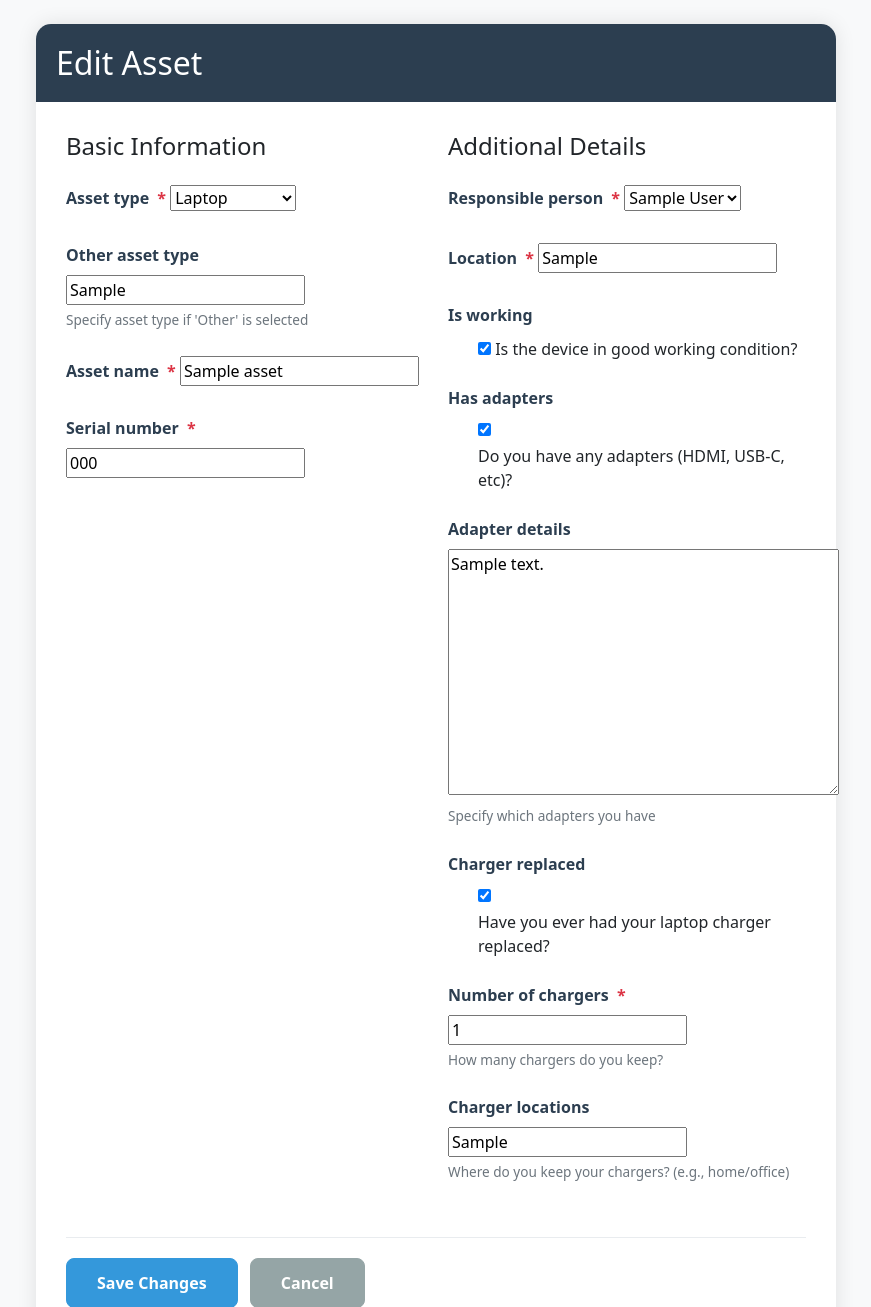
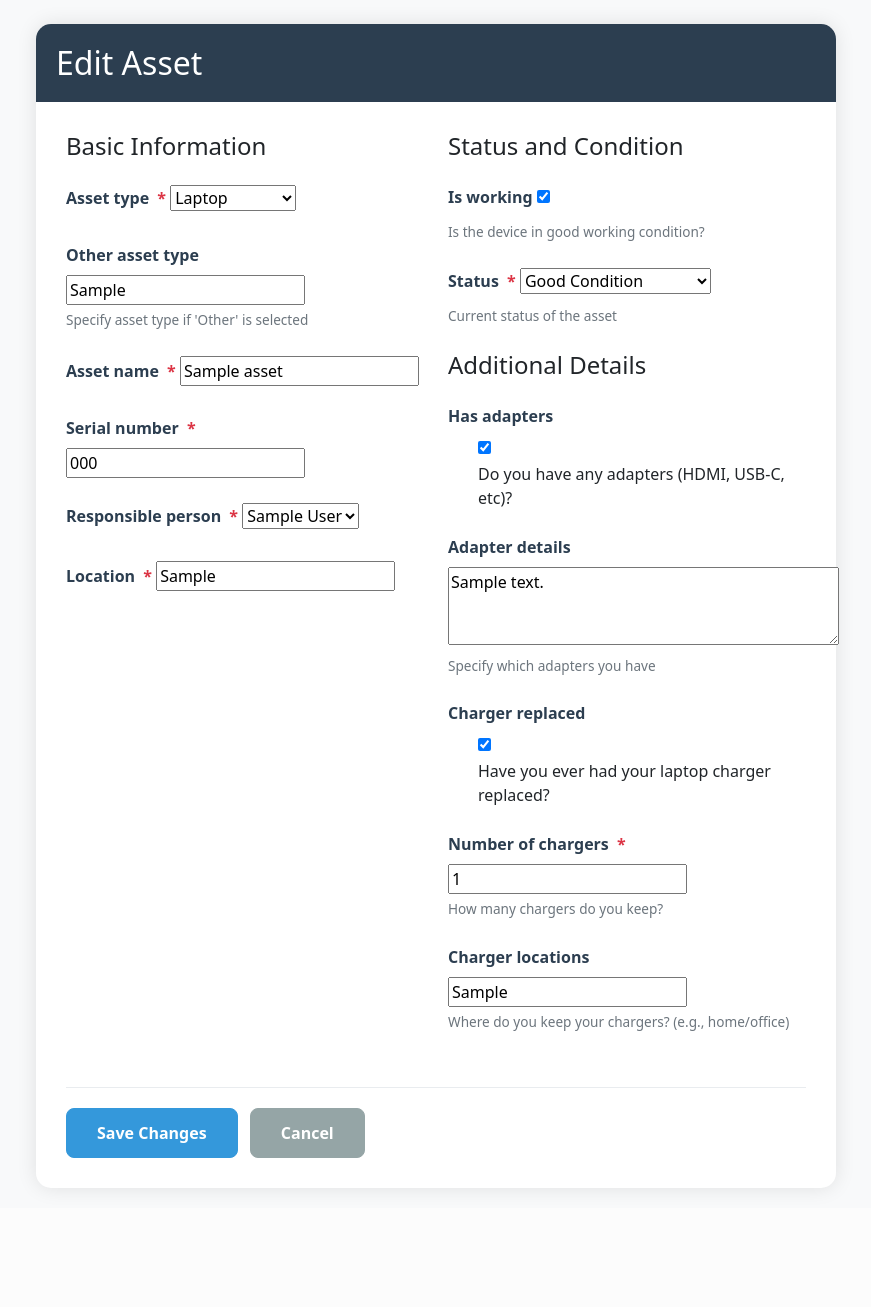
Before and after one commit to joanico/asset-management-system, a Django app: page /asset/1/edit/ in a window 1280 px wide. Shown: the part 56-1363 px from the top of the page, without its empty margins (204-1075 px from the left). After the commit the page ends 1248 px from the top, so only its background shows below. Run offline with Django 3.2, Linux system fonts and the light colour scheme; tables that the repository leaves empty hold one stand-in row (values such as "Sample post").

Commit message:
update status field

```diff
--- a/asset_app/forms.py
+++ b/asset_app/forms.py
@@ -20,16 +20,26 @@ class AssetForm(forms.ModelForm):
         model = Asset
         fields = [
             'asset_type', 'other_asset_type', 'asset_name', 'serial_number',
-            'responsible_person', 'location', 'is_working', 'has_adapters',
-            'adapter_details', 'charger_replaced', 'number_of_chargers',
-            'charger_locations'
+            'responsible_person', 'location', 'is_working', 'status',
+            'condition_details', 'has_adapters', 'adapter_details',
+            'charger_replaced', 'number_of_chargers', 'charger_locations'
         ]
+        widgets = {
+            'condition_details': forms.Textarea(attrs={'rows': 3}),
+            'adapter_details': forms.Textarea(attrs={'rows': 3}),
+        }
 
     def clean(self):
         cleaned_data = super().clean()
         asset_type = cleaned_data.get('asset_type')
         other_asset_type = cleaned_data.get('other_asset_type')
+        status = cleaned_data.get('status')
+        condition_details = cleaned_data.get('condition_details')
 
         if asset_type == 'OTHER' and not other_asset_type:
             raise forms.ValidationError("Please specify the other asset type.")
+
+        if status == 'POOR' and not condition_details:
+            raise forms.ValidationError("Please provide details about the asset's condition when status is 'Not in Good Condition'.")
+
         return cleaned_data
--- a/asset_app/models.py
+++ b/asset_app/models.py
@@ -17,6 +17,13 @@ ASSET_TYPE_CHOICES = [
     ('MONITOR', 'Monitor'),
     ('MOBILE', 'Mobile Phone'),
     ('OTHER', 'Other'),
+]
+
+# Asset status choices
+ASSET_STATUS_CHOICES = [
+    ('GOOD', 'Good Condition'),
+    ('MAINTENANCE', 'Under Maintenance'),
+    ('POOR', 'Not in Good Condition'),
 ]
 
 class Employee(models.Model):
@@ -72,6 +79,17 @@ class Asset(models.Model):
         default=True,
         help_text="Is the device in good working condition?"
     )
+    status = models.CharField(
+        max_length=20,
+        choices=ASSET_STATUS_CHOICES,
+        default='GOOD',
+        help_text="Current status of the asset"
+    )
+    condition_details = models.TextField(
+        blank=True,
+        null=True,
+        help_text="Additional details about the asset's condition (required if status is 'Not in Good Condition')"
+    )
 
     # Additional Information
     has_adapters = models.BooleanField(
@@ -100,5 +118,20 @@ class Asset(models.Model):
     created_at = models.DateTimeField(auto_now_add=True)
     updated_at = models.DateTimeField(auto_now=True)
 
+    def clean(self):
+        super().clean()
+        if self.status == 'POOR' and not self.condition_details:
+            raise ValidationError({
+                'condition_details': 'Condition details are required when status is "Not in Good Condition"'
+            })
+        if self.asset_type == 'OTHER' and not self.other_asset_type:
+            raise ValidationError({
+                'other_asset_type': 'Other asset type must be specified when asset type is set to Other'
+            })
+
+    def save(self, *args, **kwargs):
+        self.full_clean()
+        super().save(*args, **kwargs)
+
     def __str__(self):
         return f"{self.get_asset_type_display()} - {self.asset_name} ({self.serial_number})"
--- a/asset_app/templates/asset_app/asset_form.html
+++ b/asset_app/templates/asset_app/asset_form.html
@@ -13,7 +13,7 @@
                 <div class="col-md-6">
                     <h4 class="mb-4">Basic Information</h4>
                     {% for field in form %}
-                        {% if forloop.counter <= 4 %}
+                        {% if forloop.counter <= 6 %}
                             <div class="form-group">
                                 <label for="{{ field.id_for_label }}" class="form-label {% if field.field.required %}required-field{% endif %}">
                                     {{ field.label }}
@@ -37,9 +37,33 @@
                 </div>
 
                 <div class="col-md-6">
-                    <h4 class="mb-4">Additional Details</h4>
+                    <h4 class="mb-4">Status and Condition</h4>
                     {% for field in form %}
-                        {% if forloop.counter > 4 %}
+                        {% if forloop.counter > 6 and forloop.counter <= 8 %}
+                            <div class="form-group">
+                                <label for="{{ field.id_for_label }}" class="form-label {% if field.field.required %}required-field{% endif %}">
+                                    {{ field.label }}
+                                </label>
+
+                                {% if field.errors %}
+                                <div class="errorlist">
+                                    {% for error in field.errors %}
+                                        <div>{{ error }}</div>
+                                    {% endfor %}
+                                </div>
+                                {% endif %}
+
+                                {{ field }}
+                                {% if field.help_text %}
+                                    <div class="help-text">{{ field.help_text }}</div>
+                                {% endif %}
+                            </div>
+                        {% endif %}
+                    {% endfor %}
+
+                    <h4 class="mb-4 mt-4">Additional Details</h4>
+                    {% for field in form %}
+                        {% if forloop.counter > 8 %}
                             <div class="form-group">
                                 <label for="{{ field.id_for_label }}" class="form-label {% if field.field.required %}required-field{% endif %}">
                                     {{ field.label }}
@@ -81,4 +105,25 @@
         </form>
     </div>
 </div>
+
+<script>
+document.addEventListener('DOMContentLoaded', function() {
+    const statusField = document.querySelector('#id_status');
+    const conditionDetailsField = document.querySelector('#id_condition_details');
+    const conditionDetailsGroup = conditionDetailsField.closest('.form-group');
+
+    function toggleConditionDetails() {
+        if (statusField.value === 'POOR') {
+            conditionDetailsGroup.style.display = 'block';
+            conditionDetailsField.required = true;
+        } else {
+            conditionDetailsGroup.style.display = 'none';
+            conditionDetailsField.required = false;
+        }
+    }
+
+    statusField.addEventListener('change', toggleConditionDetails);
+    toggleConditionDetails(); // Initial state
+});
+</script>
 {% endblock %}
```
Also changed, not shown: asset_app/templates/asset_app/asset_list.html (+26 -3 lines), asset_app/migrations/0002_asset_condition_details_asset_status.py (added).
